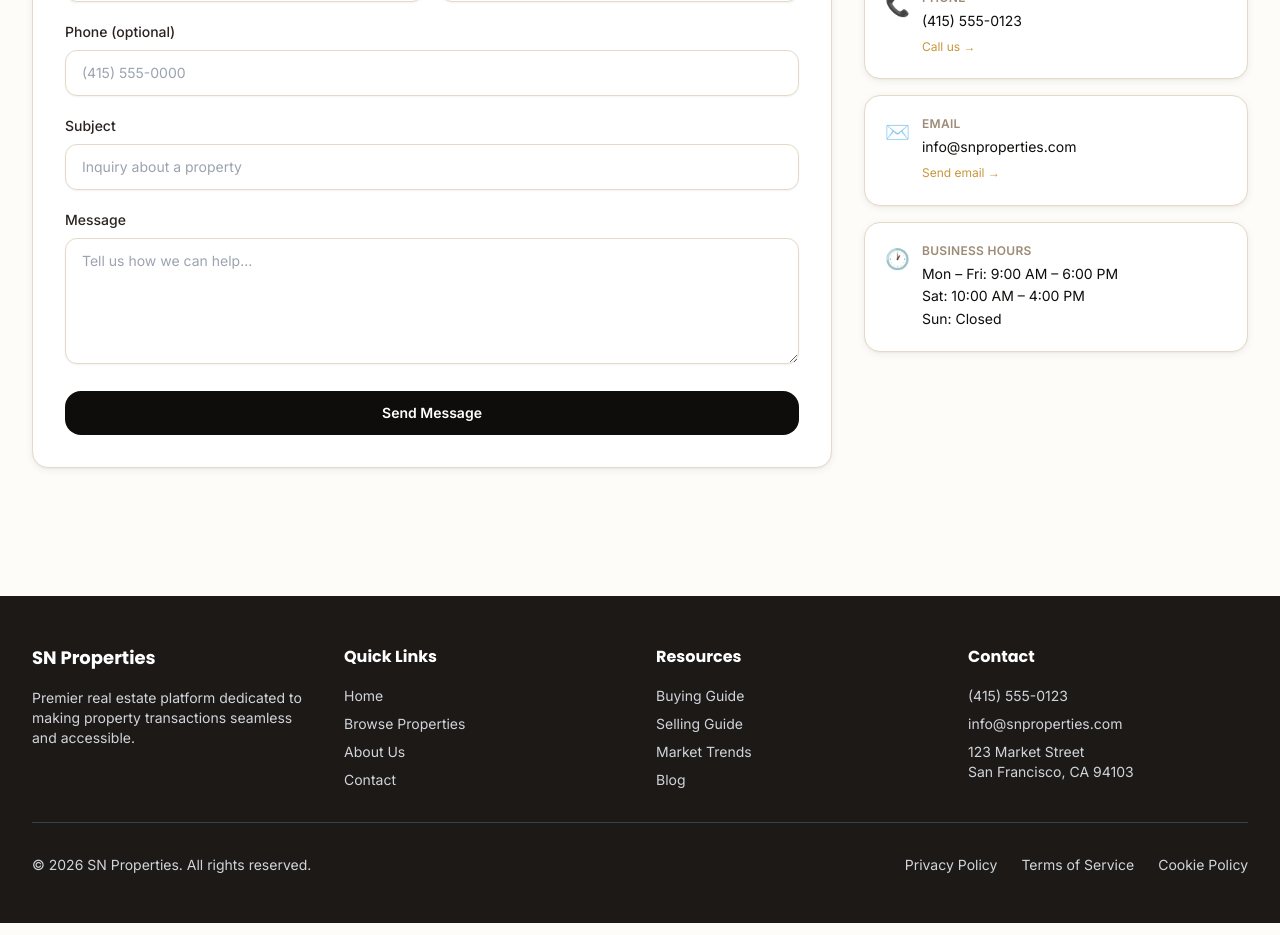
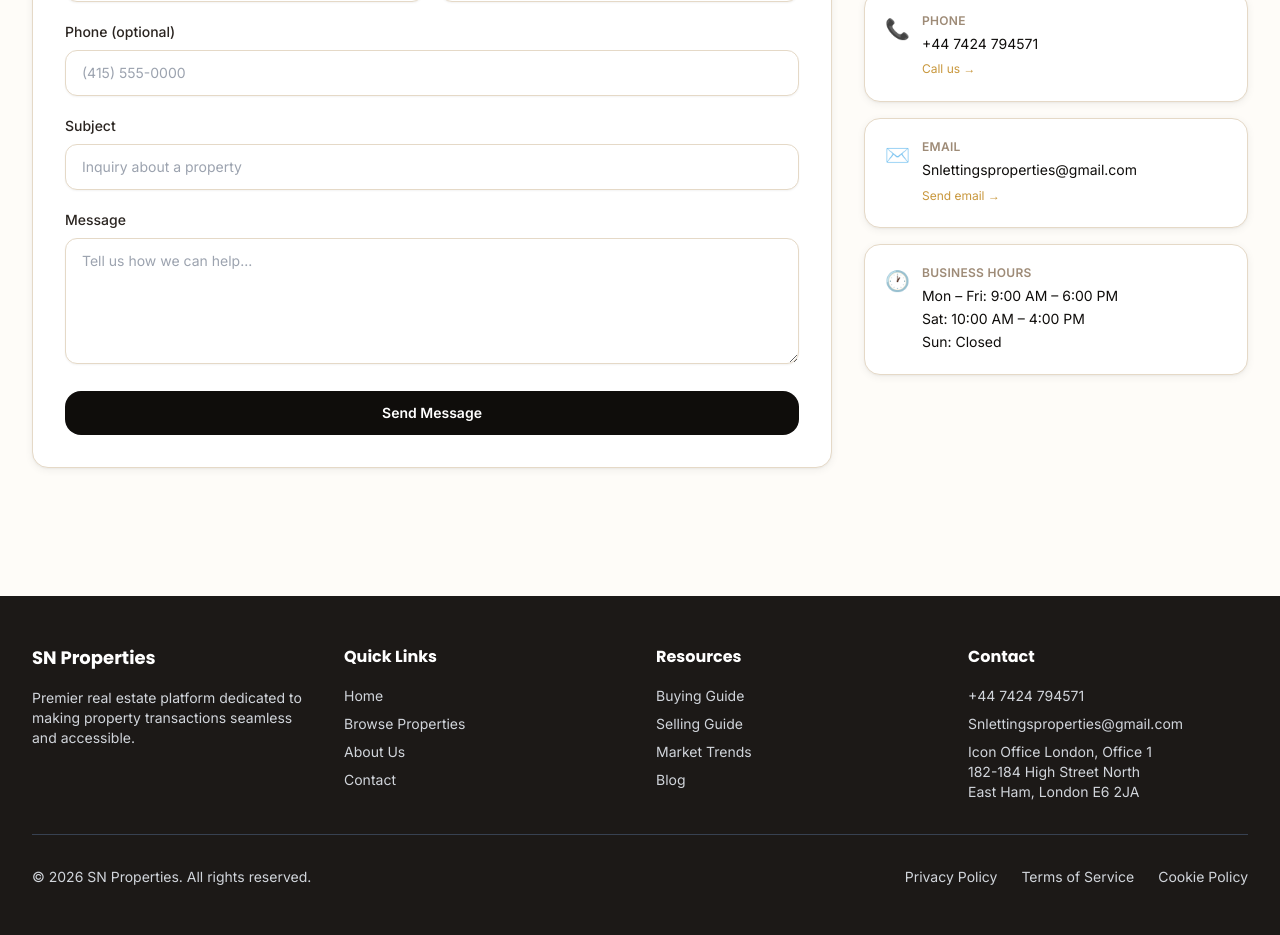
Before and after one commit to aadeshpandiri/sn-properties, a Next.js app: page /contact in a window 1280 px wide. Shown: the part 620-1555 px from the top of the page. Built offline with nearby package versions, Linux system fonts and the light colour scheme; no server answers; the database is empty.

Commit message:
Updated company details

```diff
--- a/app/about/page.js
+++ b/app/about/page.js
@@ -13,7 +13,7 @@ export const metadata = {
 const stats = [
   { value: '500+',  label: 'Properties Sold' },
   { value: '1,000+', label: 'Happy Clients' },
-  { value: '$2B+',  label: 'Transaction Value' },
+  { value: '£2B+',  label: 'Transaction Value' },
   { value: '15+',   label: 'Years Experience' },
 ];
 
--- a/app/contact/page.js
+++ b/app/contact/page.js
@@ -9,9 +9,9 @@ export const metadata = {
 };
 
 const DEFAULTS = {
-  phone:          '(415) 555-0123',
-  email:          'info@snproperties.com',
-  address:        '123 Market Street, San Francisco, CA 94103',
+  phone:          '+44 7424 794571',
+  email:          'Snlettingsproperties@gmail.com',
+  address:        'Icon Office London, Office 1, 182-184 High Street North, East Ham, London E6 2JA',
   hours_weekday:  'Mon – Fri: 9:00 AM – 6:00 PM',
   hours_saturday: 'Sat: 10:00 AM – 4:00 PM',
   hours_sunday:   'Sun: Closed',
--- a/components/Footer.js
+++ b/components/Footer.js
@@ -75,20 +75,20 @@ export default function Footer() {
             <h4 className="font-bold mb-4">Contact</h4>
             <ul className="space-y-2 text-sm text-gray-300">
               <li>
-                <a href="tel:+14155550123" className="hover:text-white transition-colors">
-                  (415) 555-0123
+                <a href="tel:+447424794571" className="hover:text-white transition-colors">
+                  +44 7424 794571
                 </a>
               </li>
               <li>
-                <a href="mailto:info@snproperties.com" className="hover:text-white transition-colors">
-                  info@snproperties.com
+                <a href="mailto:Snlettingsproperties@gmail.com" className="hover:text-white transition-colors">
+                  Snlettingsproperties@gmail.com
                 </a>
               </li>
               <li>
                 <address className="not-italic">
-                  123 Market Street
-                  <br />
-                  San Francisco, CA 94103
+                  Icon Office London, Office 1<br />
+                  182-184 High Street North<br />
+                  East Ham, London E6 2JA
                 </address>
               </li>
             </ul>
--- a/lib/utils.js
+++ b/lib/utils.js
@@ -3,9 +3,10 @@
  */
 
 export const formatPrice = (price) => {
-  return new Intl.NumberFormat('en-US', {
+  return new Intl.NumberFormat('en-GB', {
     style: 'currency',
-    currency: 'USD',
+    currency: 'GBP',
+    maximumFractionDigits: 0,
   }).format(price);
 };
 
```
Also changed, not shown: 1 other file (tests, documents, lock files or other folders).
